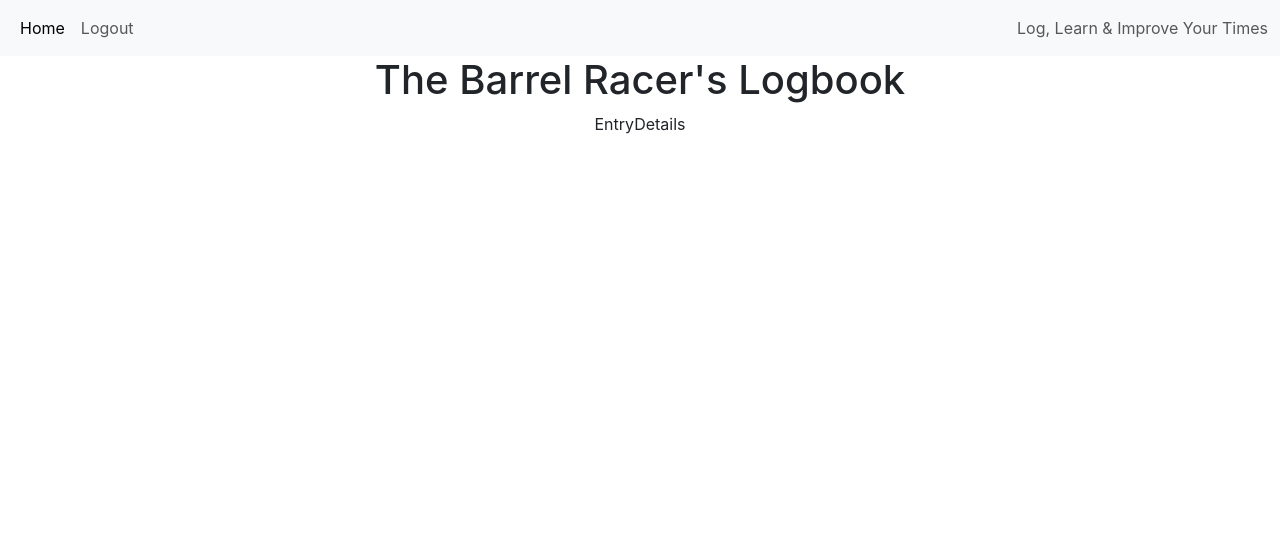
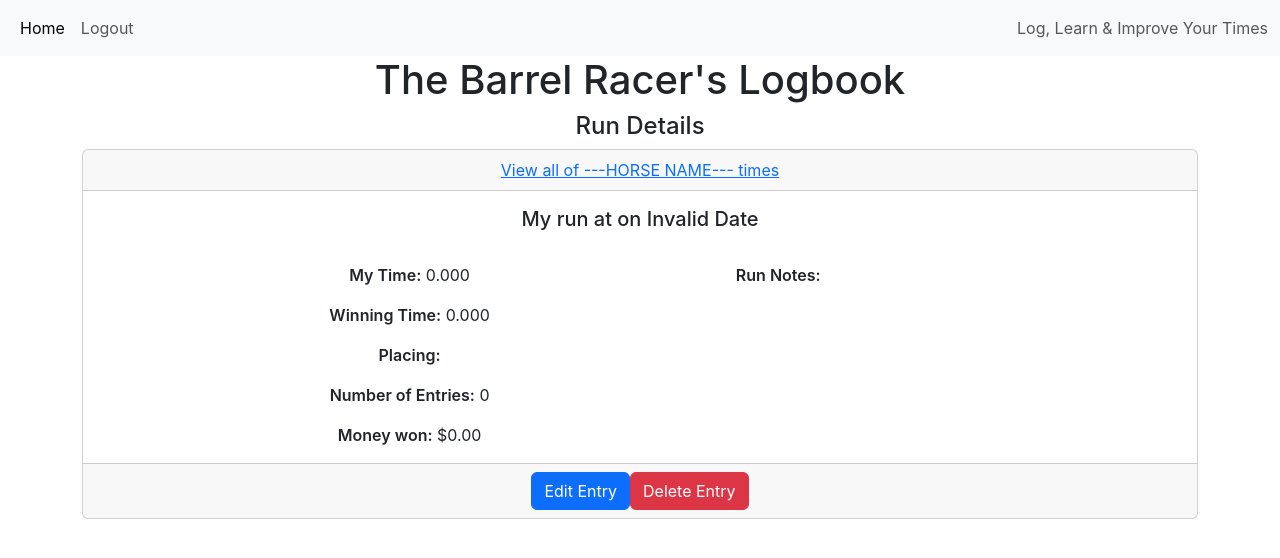
Before and after one commit to AlyRehm/BarrelRacingLog, a React (Create React App) app in the folder client/: page /entries/1 in a window 1280 px wide. Shown: the top 558 px of the page. Built offline with nearby package versions, Linux system fonts and the light colour scheme; no server answers.

Commit message:
Run Details page layout

```diff
--- a/client/src/components/EntryDetails.jsx
+++ b/client/src/components/EntryDetails.jsx
@@ -4,8 +4,19 @@ import { useParams, Link} from 'react-router-dom';
 
 const EntryDetails = (props) => {
 
-    const {id} = useParams;
-    const [entry, setEntry] = useState({});
+    const {id} = useParams();
+    // const [entry, setEntry] = useState({});
+    // Initializing the 'entry' state with default values so that the responses wont be undefined if there are no values inlcuded in some of the fields
+    const [entry, setEntry] = useState({
+        arena: '',
+        eventDate: '',
+        yourTime: 0,
+        winningTime: 0,
+        placing: '',
+        numberOfEntries: 0,
+        moneyWon: 0,
+        runNotes: ''
+    });
 
     useEffect(() => {
         axios.get(`http://localhost:8000/api/entries/${id}`)
@@ -16,8 +27,51 @@ const EntryDetails = (props) => {
         .catch((err)=> console.log(err))
     }, [])
 
+
+
+
     return (
-        <div>EntryDetails</div>
+        <div className="container">
+            <h4>Run Details</h4>
+
+
+
+            <div className="card">
+                <div className="card-header">
+                    <Link to="">
+                        View all of ---HORSE NAME--- times
+                    </Link>
+
+                </div>
+                <div className="card-body">
+                    <h5 className="card-title">My run at {entry.arena} on {new Date(entry.eventDate).toLocaleDateString('en-US', {month: '2-digit', day: '2-digit', year: 'numeric'})}</h5>
+                    <br></br>
+                    <div className="row justify-content-center">
+                        <div className="col-3">
+                            <p className="card-text"><span className="fw-semibold">My Time:</span> {entry.yourTime.toFixed(3)}</p>
+                            <p className="card-text"><span className="fw-semibold">Winning Time:</span> {entry.winningTime.toFixed(3)}</p>
+                            <p className="card-text"><span className="fw-semibold">Placing:</span> {entry.placing}</p>
+                            <p className="card-text"><span className="fw-semibold">Number of Entries:</span> {entry.numberOfEntries}</p>
+                            <p className="card-text"><span className="fw-semibold">Money won:</span> ${entry.moneyWon.toFixed(2)}</p>
+                        </div>
+                        <div className="col-5">
+                        <p className="card-text"><span className="fw-semibold">Run Notes:</span> {entry.runNotes}</p>
+                        </div>
+                    </div>
+                </div>
+                <div className="card-footer text-muted">
+                    <Link to="/" className="btn btn-primary">Edit Entry</Link>
+                    <Link >
+                        <button className="btn btn-danger">
+                            Delete Entry
+                        </button>
+                    </Link>
+                </div>
+            </div>
+
+
+
+        </div>
     )
 }
 
```
Also changed, not shown: 1 other file (tests, documents, lock files or other folders).
